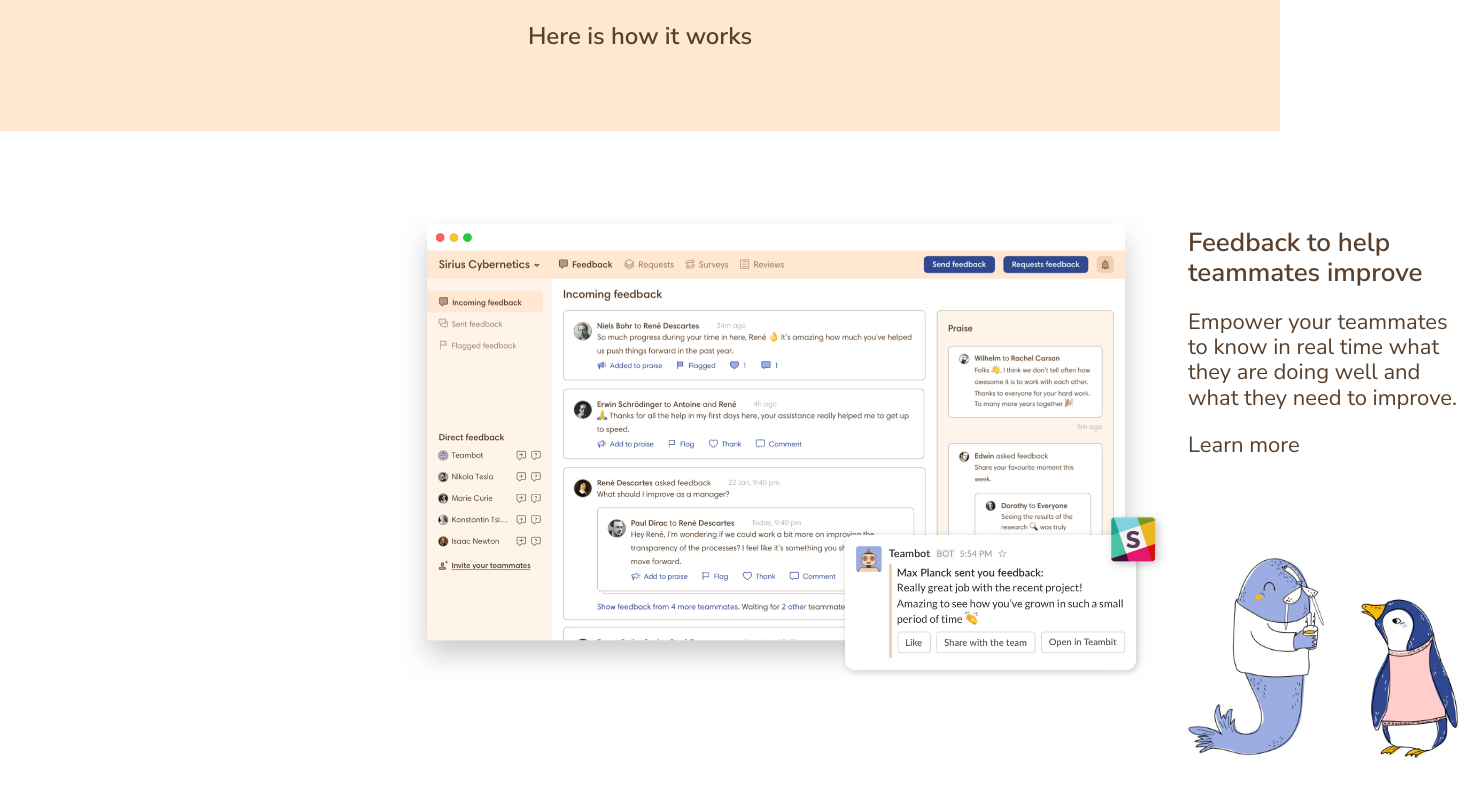
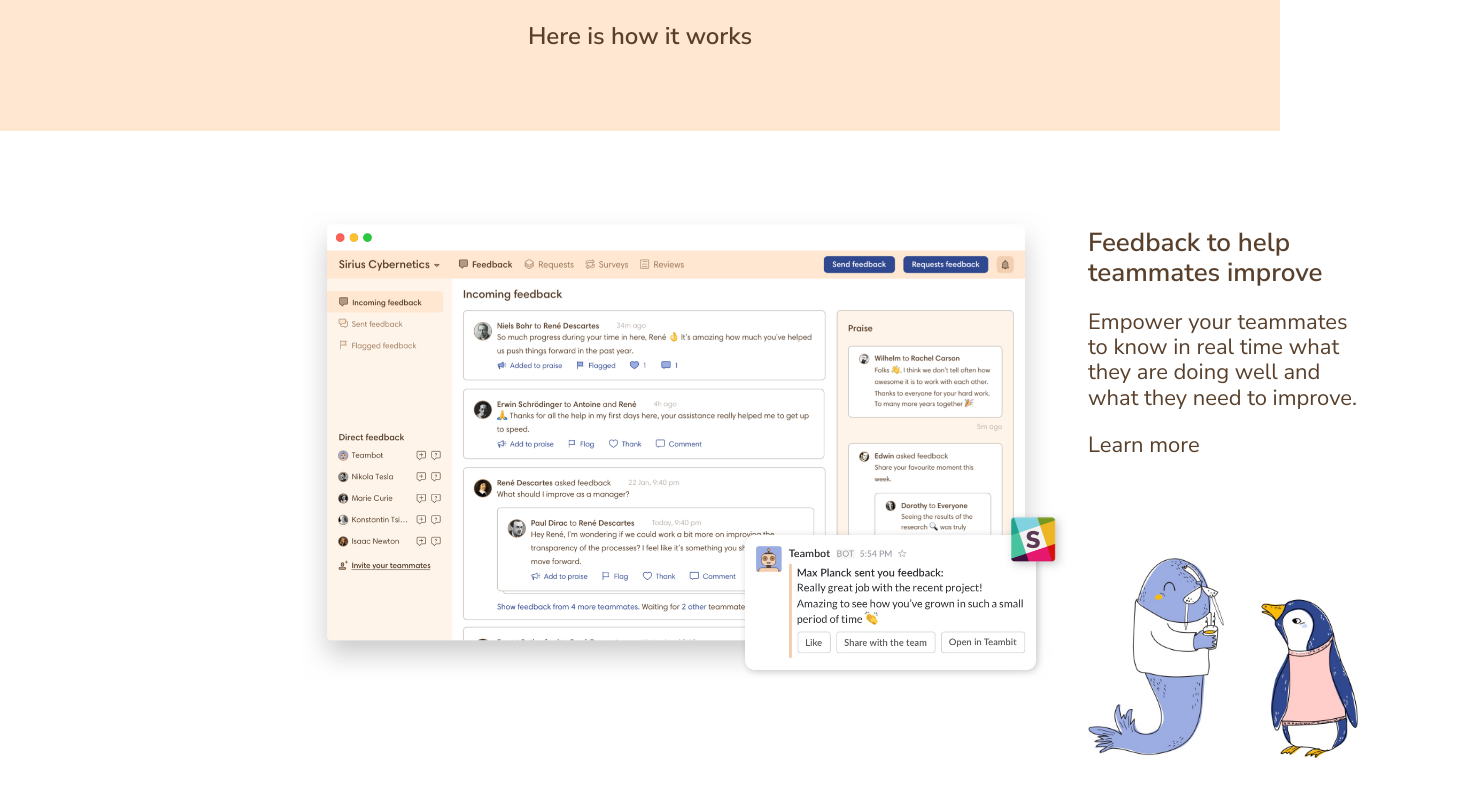
Before and after one commit to marco-faltoni/node-sass-teambit, a website: page index.html in a window 1280 px wide. Shown: the part 2269-3080 px from the top of the page, 1458 px wide, since content can reach past the window. Drawn offline with nearby package versions, Linux system fonts and the light colour scheme.

Commit message:
Commenti e ottimizzazioni

```diff
--- a/src/scss/partials/_main.scss
+++ b/src/scss/partials/_main.scss
@@ -3,6 +3,8 @@
     color: $font_color;
 }
 
+
+/*** INIZIO HEADER ***/
 .head {
     max-width: $width_generale;
     @include centratura;
@@ -32,7 +34,9 @@
         }
     }
 }
+/*** FINE HEADER ***/
 
+/*** INIZIO JUMBOTRON ***/
 .jumbo {
     max-width: $width_generale;
     @include margini(100px, auto);
@@ -75,7 +79,9 @@
         }
     }
 }
+/*** FINE JUMBOTRON ***/
 
+/*** INIZIO PRIMA SEZIONE COLORATA ***/
 .central {
     padding: 30px 0;
     background-color: #ffe7d2;
@@ -118,13 +124,16 @@
         }
     }
 }
+/*** FINE PRIMA SEZIONE COLORATA ***/
 
+
+/*** INIZIO SEZIONE IMMAGINI ***/
 .left {
-    @include margini(80px, 400px);
     @include my-flex(flex-start, baseline);
 
     .cont {
         @include my-flex(flex-start, flex-start);
+        @include margini(80px, 300px);
 
         .fig img {
             max-width: $width_immagini_descrzione_grandi;
@@ -161,3 +170,4 @@
     @extend .left;
     @include my-flex(flex-end, baseline);
 }
+/*** FINE SEZIONE IMMAGINI ***/
```
Also changed, not shown: public/app.css.
